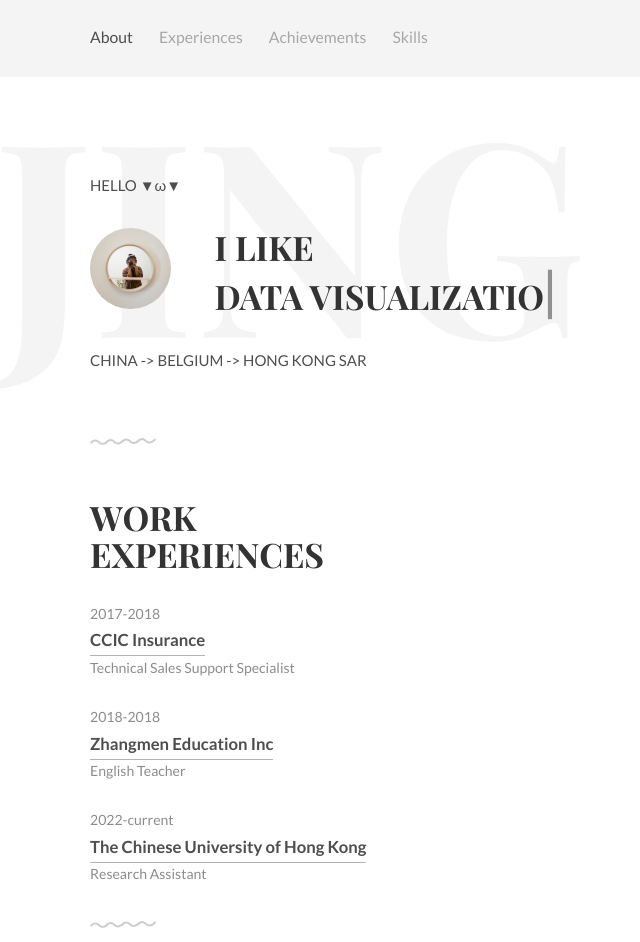
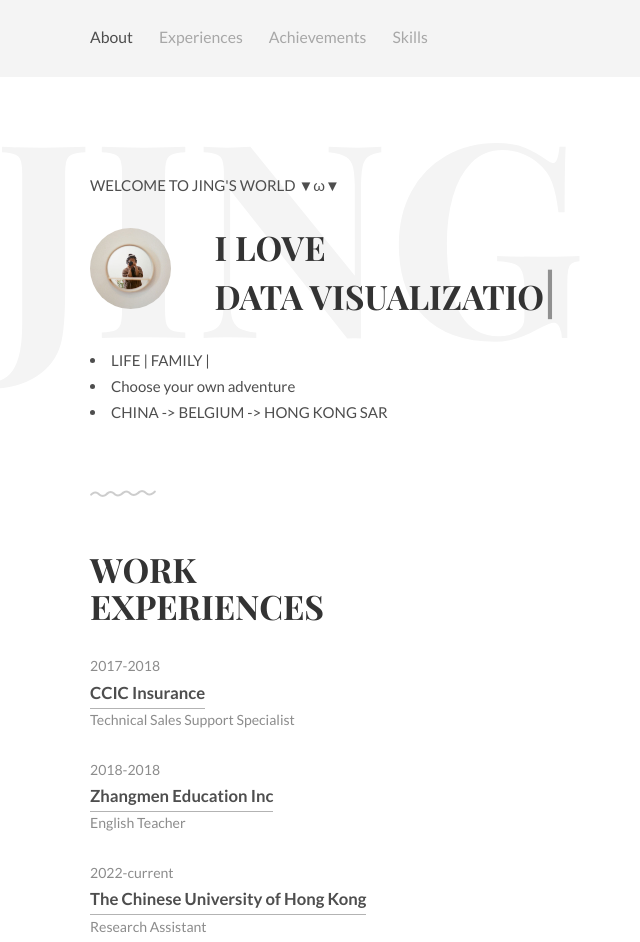
Before and after one commit to Jingzcode/Jing.github.io, a plain HTML site: page index.html in a window 1280 px wide. Shown: the top 942 px of the page, without its empty margins (239-879 px from the left). Drawn offline with Linux system fonts and the light colour scheme.

Commit message:
Update index.html

```diff
--- a/index.html
+++ b/index.html
@@ -43,16 +43,18 @@
 	<!-- Introduction -->
 	<div class="intro section" id="about">
 		<div class="container">
-			<p>HELLO ▼ω▼ </p>
+			<p>WELCOME TO JING'S WORLD ▼ω▼</p>
 			<div class="units-row units-split wrap">
 				<div class="unit-20">
 					<img src="img/ava.JPG" alt="Avatar">
 				</div>
 				<div class="unit-80">
-					<h1>I like<br><adventures id="typed"></span></h1>
+					<h1>I LOVE<br><adventures id="typed"></span></h1>
 				</div>
 				<p>
-				        CHINA -> BELGIUM -> HONG KONG SAR
+				        <li>LIFE | FAMILY | </li>
+					<li>Choose your own adventure</li>
+					<li>CHINA -> BELGIUM -> HONG KONG SAR</li>
 				</p>
 			</div>
 		</div>
@@ -155,7 +157,7 @@
     <script>
 		function newTyped(){}$(function(){$("#typed").typed({
 		// Change to edit type effect
-		strings: ["Biostatistics", "Data Visualization", "Coding", "Tennis", "Travel", "Music"],
+		strings: ["Biostatistics", "Data Visualization", "Coding", "Tennis", "Travelling", "Music", "KPOP", "Pandas", "Penguins"],
 
 		typeSpeed:90,backDelay:700,contentType:"html",loop:!0,resetCallback:function(){newTyped()}}),$(".reset").click(function(){$("#typed").typed("reset")})});
     </script>
```
